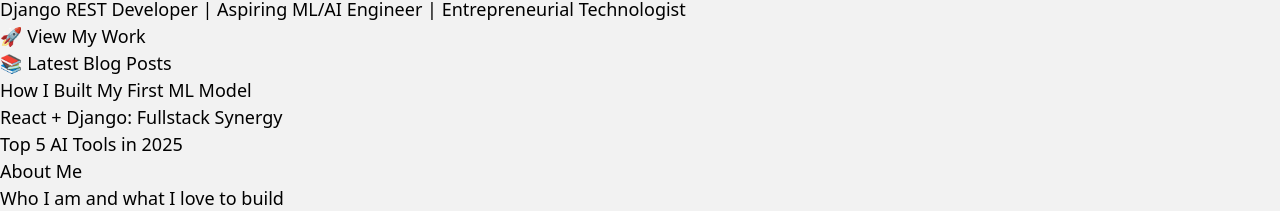
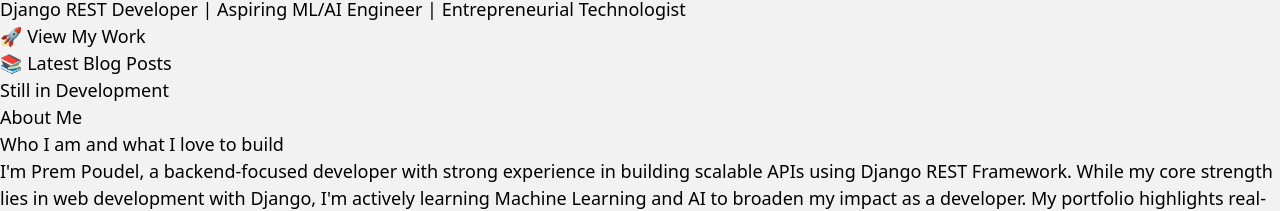
Before and after one commit to prem-poudel/ml-portfolio-react-django, a React (Vite) app in the folder frontend/: page / in a window 1280 px wide. Shown: the part 193-404 px from the top of the page. Built offline with nearby package versions, Linux system fonts and the light colour scheme.

Commit message:
update: small fix

```diff
--- a/frontend/src/sections/Hero.jsx
+++ b/frontend/src/sections/Hero.jsx
@@ -1,8 +1,9 @@
 export default function Hero() {
   const blogs = [
-    { title: "How I Built My First ML Model", link: "#" },
-    { title: "React + Django: Fullstack Synergy", link: "#" },
-    { title: "Top 5 AI Tools in 2025", link: "#" },
+    // { title: "How I Built My First ML Model", link: "#" },
+    // { title: "React + Django: Fullstack Synergy", link: "#" },
+    // { title: "Top 5 AI Tools in 2025", link: "#" },
+    {title: "Still in Development", link: "#"},
   ];
 
   return (
```
